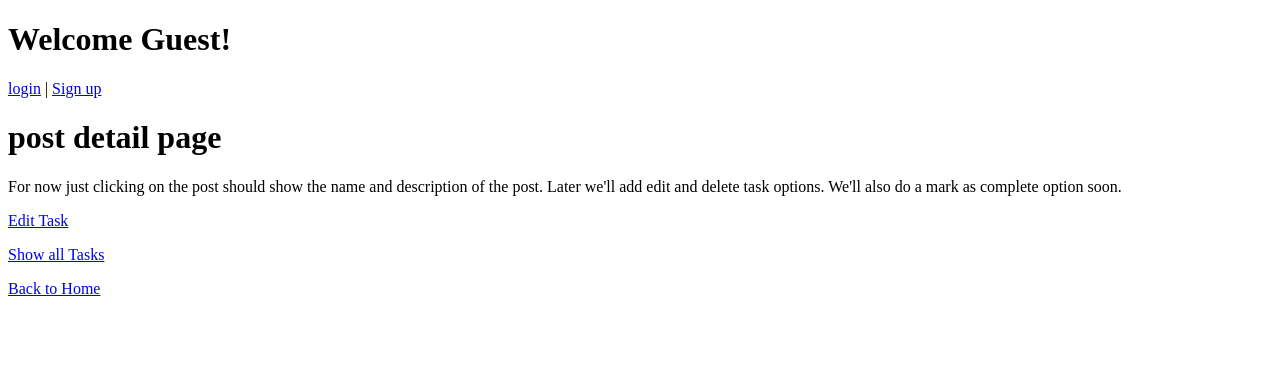
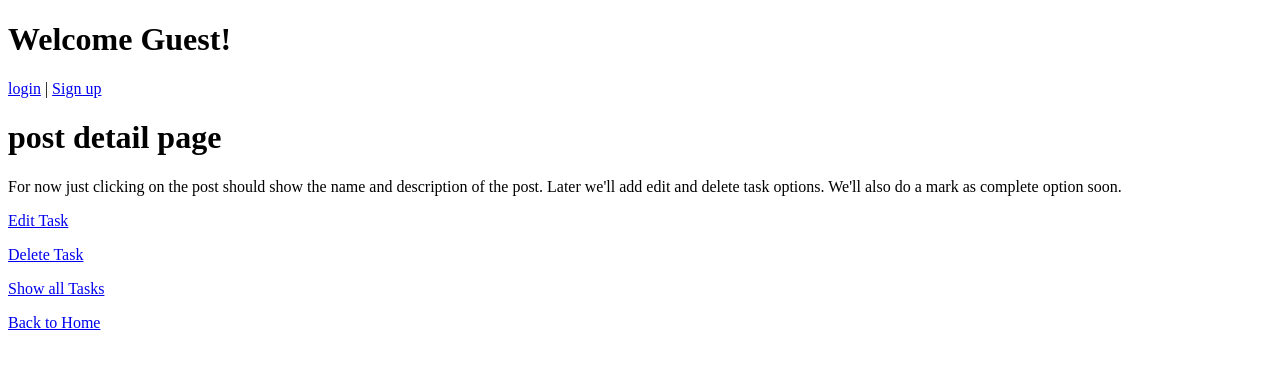
Before and after one commit to arundhati-work/task_buddy, a Django app: page /tasks/3/ in a window 1280 px wide. Shown: the top 369 px of the page. Run offline with Django 5.2, Linux system fonts and the light colour scheme; data comes from the database, SQL or seed files in the repository; both versions use the stored data as it was after the commit.

Commit message:
delete task

```diff
--- a/taskmanager/urls.py
+++ b/taskmanager/urls.py
@@ -7,4 +7,5 @@ urlpatterns = [
     path('tasks/new/', views.create_task, name="create_task"),
     path('tasks/<int:task_id>/', views.task_detail, name="task_detail"),
     path('tasks/edit/<int:task_id>/', views.edit_task, name="edit_task"),
+    path('tasks/delete/<int:task_id>/', views.delete_task, name="delete_task"),
 ]
--- a/taskmanager/views.py
+++ b/taskmanager/views.py
@@ -62,3 +62,18 @@ def edit_task(request, task_id):
                 "task":task
             }
             return render(request, "taskmanager/task_form.html", context)
+
+def delete_task(request, task_id):
+    task = get_object_or_404(Task, id=task_id)
+    if request.method=="GET":
+        context = {
+            "task":task
+        }
+        return render(request, "taskmanager/delete_task.html", context)
+    else:
+        task.delete()
+        return redirect("task_list")
+
+
+def task_complete(request, task_id):
+    pass
--- a/templates/taskmanager/task_detail.html
+++ b/templates/taskmanager/task_detail.html
@@ -4,6 +4,7 @@
 <h1>{{task.title}}</h1>
 <p>{{task.description}}</p>
 <p><a href="{% url 'edit_task' task.id %}">Edit Task</a></p>
+<p><a href="{% url 'delete_task' task.id %}">Delete Task</a></p>
 <p><a href="{% url 'task_list' %}">Show all Tasks</a></p>
 <p><a href="{% url 'home' %}">Back to Home</a></p>
 {% endblock %}
```
Also changed, not shown: templates/taskmanager/delete_task.html (added, +10 -0 lines), db.sqlite3.
